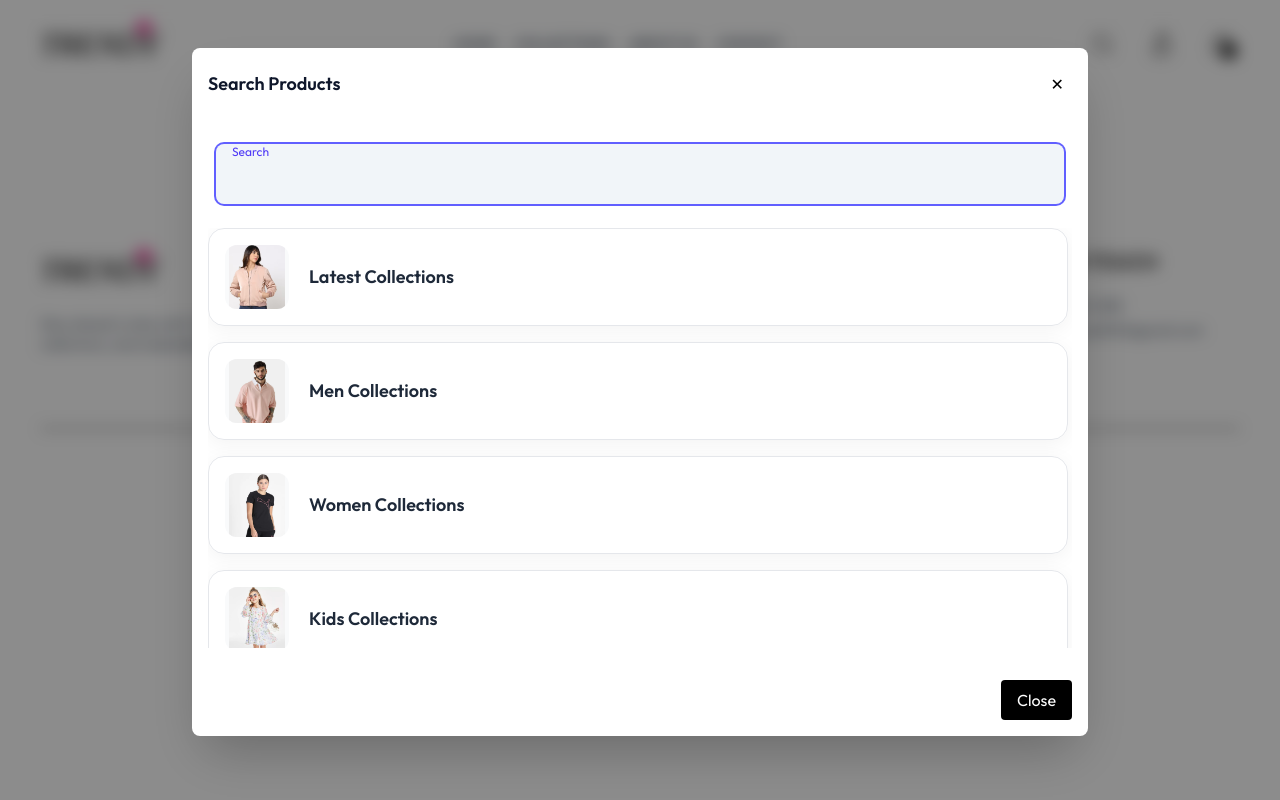
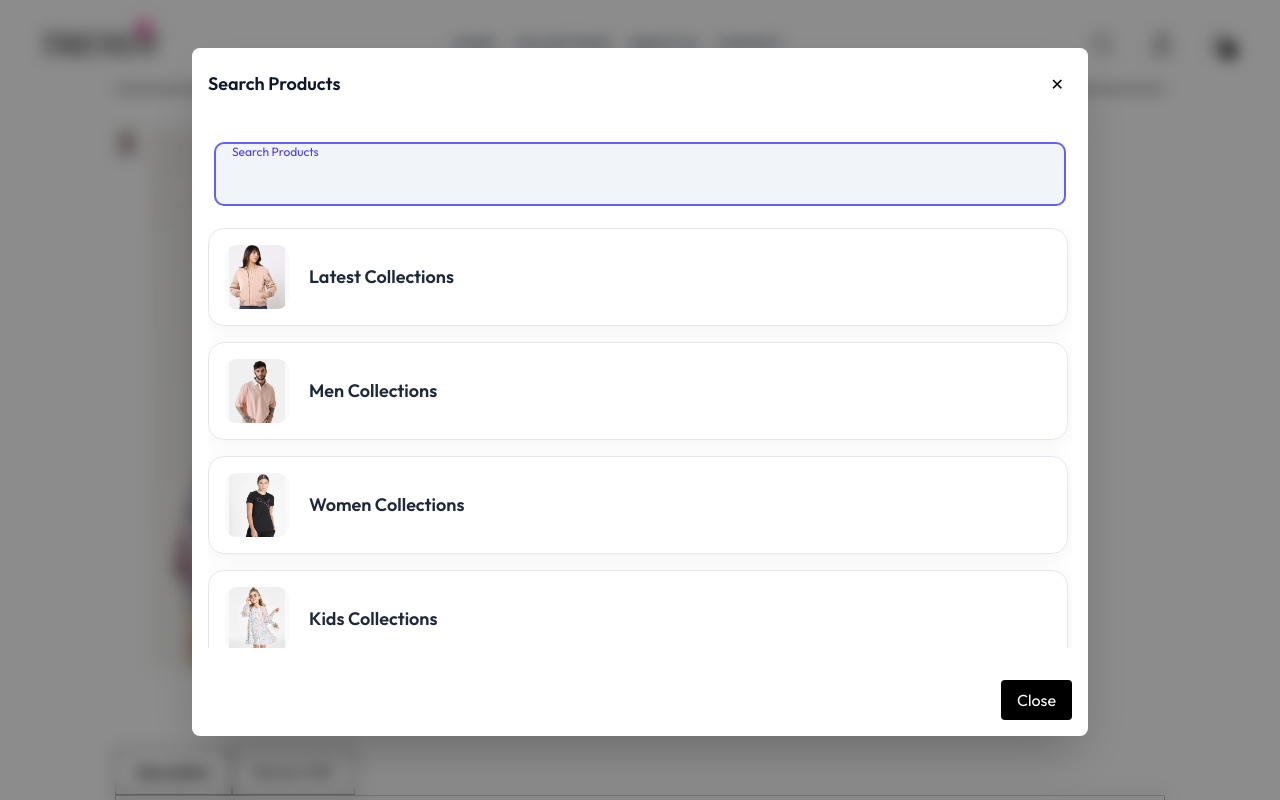
Before and after one commit to soumya100/Trendy, a React (Vite) app: page /product/aaaaa in a window 1280 px wide. Both pictures are taken after a click on the element 1102 px from the left and 44 px from the top of the page. Shown: the top 800 px of the page. Built offline with nearby package versions, Linux system fonts and the light colour scheme; a web font is replaced by a local one.

Commit message:
product page completed

```diff
--- a/src/components/NavBar.jsx
+++ b/src/components/NavBar.jsx
@@ -7,6 +7,7 @@ import Logo from "../common/Logo.jsx";
 import text from "../languages/en.json";
 import { useModal } from "../context/DialogContext.jsx";
 import SearchProducts from "./SearchProducts.jsx";
+import texts from '../languages/en.json'
 
 const NavBar = () => {
   const [scrolled, setScrolled] = React.useState(false);
@@ -46,7 +47,7 @@ const NavBar = () => {
   //search handler
   const openSearchModal = () => {
     openModal({
-      title: "Search Products",
+      title: texts.search.label,
       content: (
        <SearchProducts searchRef={searchRef} closeModal={closeModal}/>
       ),
@@ -55,7 +56,7 @@ const NavBar = () => {
           onClick={close}
           className="px-4 py-2 bg-black text-white rounded cursor-pointer"
         >
-          Close
+          {texts.close}
         </button>
       ),
       initialFocusRef: searchRef,
--- /dev/null
+++ b/src/components/Product/index.jsx
@@ -0,0 +1,196 @@
+import React from "react";
+import { useParams } from "react-router-dom";
+import { ShopContext } from "../../context/ShopContext";
+import { assets } from "../../assets/assets";
+import texts from "../../languages/en.json";
+
+const ProductIndex = () => {
+  const { id } = useParams();
+  const { products, currency } = React.useContext(ShopContext);
+  const [productData, setProductData] = React.useState([]);
+  const [image, setImage] = React.useState("");
+  const [size, setSize] = React.useState("");
+  const rating = 3;
+  const starIcons = Array.from({ length: 5 }, (_, index) =>
+    index < rating ? assets.star_icon : assets.star_dull_icon
+  );
+
+  const fetchProductData = async () => {
+    if (!products?.length) return;
+
+    const foundProduct = products.find((item) => item._id === id);
+
+    if (foundProduct) {
+      setProductData(foundProduct);
+      setImage(foundProduct?.image?.[0]);
+    } else {
+      setProductData(null);
+    }
+  };
+
+  React.useEffect(() => {
+    fetchProductData();
+  }, [id, products]);
+
+  //fucntion to handle image click
+  const handleImageClick = (clickedImage) => {
+    setImage(clickedImage);
+  };
+
+  //funtion to handle size clicks
+  const handleSizeClick = (productSize) => {
+    setSize((prev) => (prev === productSize ? "" : productSize));
+  };
+
+  return productData ? (
+    <div className="border-t-2 pt-10 transition-opacity ease-in duration-500 opacity-100">
+      {/*--------------------------------
+      *             Product Data
+      -----------------------------------*/}
+      <div className="flex gap-12 flex-col sm:flex-row">
+        {/*---------------------------------------
+        *           Product Images
+        -----------------------------------------*/}
+
+        <div className="flex-1 flex flex-col-reverse gap-3 sm:flex-row">
+          <div className="flex sm:flex-col overflow-x-auto sm:overflow-y-auto justify-between sm:justify-normal w-full sm:w-[18.7%]">
+            {productData?.image?.map((imageItem, idx) => (
+              <img
+                onClick={() => handleImageClick(imageItem)}
+                src={imageItem}
+                key={idx}
+                alt={`image-${idx}`}
+                className="w-[24%] sm:w-full sm:mb-3 shrink-0 cursor-pointer"
+              />
+            ))}
+          </div>
+          {image && (
+            <img src={image} alt="main-img" className="w-full h-auto" />
+          )}
+        </div>
+
+        {/*----------------------
+        * Product Information
+        -------------------------*/}
+        <div className="flex-1">
+          <h1 className="font-medium text-2xl mt-2">
+            {productData?.name || texts.product.nameNA}
+          </h1>
+          <div className="flex items-center gap-1 mt-2">
+            {starIcons.map((icon, idx) => (
+              <img key={idx} src={icon} alt={`star-${idx}`} className="w-3.5" />
+            ))}
+            <p className="pl-2">(122)</p>
+          </div>
+          <p className="mt-5 text-3xl font-medium">
+            {productData?.price && currency}{" "}
+            {productData?.price || texts.notAvailable}
+          </p>
+          <p className="mt-5 text-gray-500 md:w-4/5">
+            {productData?.description ||
+              `${texts.product.desc} ${texts.notAvailable}`}
+          </p>
+          <div className="flex flex-col gap-4 my-8">
+            <p>{texts.product.selectSize}</p>
+            <div className="flex gap-2 flex-wrap">
+              {productData?.sizes?.map((productSize) => (
+                <button
+                  key={productSize} // ✅ better key than index
+                  className={`border border-gray-300 px-4 py-2 rounded-md ${
+                    size === productSize
+                      ? "border-black bg-black text-white"
+                      : ""
+                  } hover:border-black hover:bg-black hover:text-white
+                  transition-all duration-200 cursor-pointer`}
+                  onClick={() => handleSizeClick(productSize)}
+                >
+                  {productSize}
+                </button>
+              ))}
+            </div>
+          </div>
+          <button className="bg-black text-white px-8 py-3 text-sm hover:bg-gray-800 active:bg-gray-700 cursor-pointer">
+            {texts.product.addCart.toUpperCase()}
+          </button>
+          <hr className="mt-8 sm:w-4/5" />
+          <div className="text-sm text-gray-600 mt-5 flex flex-col gap-2 animate-fade-in">
+            {[
+              {
+                text: texts.product.originalText,
+                highlight: "100%",
+              },
+              {
+                text: texts.product.cod,
+                highlight: "Cash On Delivery",
+              },
+              {
+                text: texts.product.easyReturn,
+                highlight: "Easy Return",
+              },
+            ].map((item, idx) => (
+              <div
+                key={idx}
+                className="flex items-start gap-2 opacity-0 animate-slide-up"
+                style={{ animationDelay: `${idx * 0.1}s` }}
+              >
+                <svg
+                  className="w-4 h-4 text-black mt-0.5 shrink-0"
+                  fill="none"
+                  stroke="currentColor"
+                  strokeWidth="2"
+                  viewBox="0 0 24 24"
+                >
+                  <path
+                    strokeLinecap="round"
+                    strokeLinejoin="round"
+                    d="M5 13l4 4L19 7"
+                  />
+                </svg>
+
+                {/* ✅ Highlighted Text */}
+                <p>
+                  {item.highlight && item.text.includes(item.highlight)
+                    ? item.text.split(item.highlight).map((part, i, arr) => (
+                        <span key={i}>
+                          {part}
+                          {i < arr.length - 1 && (
+                            <span className="font-semibold text-black">
+                              {item.highlight}
+                            </span>
+                          )}
+                        </span>
+                      ))
+                    : item.text}
+                </p>
+              </div>
+            ))}
+          </div>
+        </div>
+      </div>
+
+      {/*--------------------------
+            Description & Review Section
+            ---------------------------*/}
+      <div className="mt-20">
+        <div className="flex">
+          <b className="border px-5 py-3 text-sm">{texts.product.desc}</b>
+          <p className="border px-5 py-3 text-sm">
+            {texts.product.reviews} (122)
+          </p>
+        </div>
+        <div className="flex flex-col gap-4 border p-6 text-sm text-gray-500">
+            <p>
+                {texts.product.descSectionOne}
+            </p>
+            <p>
+                {texts.product.descSectionTwo}
+            </p>
+        </div>
+      </div>
+    </div>
+  ) : (
+    <div className="opacity-0"></div>
+  );
+};
+
+export default ProductIndex;
--- a/src/components/SearchProducts.jsx
+++ b/src/components/SearchProducts.jsx
@@ -3,6 +3,7 @@ import CustomInputField from "../common/InputSearchField";
 import { ShopContext } from "../context/ShopContext";
 import { useNavigate, useSearchParams } from "react-router-dom";
 import { searchData } from "../assets/assets";
+import text from '../languages/en.json'
 
 const SearchProducts = ({ searchRef, closeModal }) => {
   const { products } = useContext(ShopContext);
@@ -56,8 +57,8 @@ const SearchProducts = ({ searchRef, closeModal }) => {
       <CustomInputField
         inputRef={searchRef}
         id="searchBox"
-        label="Search"
-        placeholder="Search products..."
+        label={text.search.label}
+        placeholder={text.search.placeholder}
         autoFocus
         variant="filled"
         width="100%"
@@ -132,7 +133,7 @@ const SearchProducts = ({ searchRef, closeModal }) => {
         {/* ✅ NO MATCH */}
         {searchProducts.trim() && filteredProducts.length === 0 && (
           <p className="text-center text-gray-500 py-10">
-            No products found
+            {text.productsNotFound}
           </p>
         )}
       </div>
--- a/src/index.css
+++ b/src/index.css
@@ -222,3 +222,31 @@ a.active p{
 .animate-ultra-panel-out {
   animation: ultraPanelOut 0.28s cubic-bezier(0.33, 1, 0.68, 1) forwards;
 }
+
+::-webkit-scrollbar{
+  display: none;
+}
+
+@keyframes fadeIn {
+  from { opacity: 0 }
+  to { opacity: 1 }
+}
+
+@keyframes slideUp {
+  from {
+    opacity: 0;
+    transform: translateY(8px);
+  }
+  to {
+    opacity: 1;
+    transform: translateY(0);
+  }
+}
+
+.animate-fade-in {
+  animation: fadeIn 0.3s ease-out forwards;
+}
+
+.animate-slide-up {
+  animation: slideUp 0.4s ease-out forwards;
+}
--- a/src/languages/en.json
+++ b/src/languages/en.json
@@ -79,5 +79,24 @@
     "formValidationErrors": {
         "required": "This field is required",
         "invalidEmail": "Please enter a valid email address"
-    }
+    },
+    "search":{
+        "label" : "Search Products",
+        "placeholder" : "Type to search..."
+    },
+    "productsNotFound": "No products found",
+    "close": "Close",
+    "product":{
+        "selectSize": "Select Size",
+        "nameNA": "Product Name Not Assigned",
+        "desc": "Description",
+        "addCart": "Add To Cart",
+        "originalText": "100% Original",
+        "cod": "Cash On Delivery Is Available In This Product",
+        "easyReturn": "Easy Return And Exchange Policy Within 7 Days",
+        "reviews": "Reviews",
+    "descSectionOne": "Experience the perfect blend of style, comfort, and durability with this premium-quality product. Crafted using high-grade materials, it offers a soft feel on the skin while ensuring long-lasting performance. Designed for everyday wear, this piece delivers breathability, flexibility, and a tailored fit that enhances your overall look. Whether you're styling it for casual outings or layering it for a refined appearance, this product is built to complement your lifestyle.",
+    "descSectionTwo": "The fabric is carefully selected to maintain color, shape, and texture even after multiple washes. With attention to detail in every stitch, this product reflects superior craftsmanship and modern fashion standards."
+    },
+    "notAvailable": "Not Available"
 }
--- a/src/pages/Collection.jsx
+++ b/src/pages/Collection.jsx
@@ -158,7 +158,7 @@ export default function Collection() {
           <img
             className={`h-3 transition-transform ${showFilter ? "rotate-90" : ""}`}
             src={assets.dropdown_icon}
-            alt=""
+            alt="dropdown-icon"
           />
         </p>
 
@@ -188,8 +188,8 @@ export default function Collection() {
         <div className="mb-4">
           <CustomInputField
             id="collectionSearch"
-            label="Search Products"
-            placeholder="Type to search..."
+            label={text.search.label}
+            placeholder={text.search.placeholder}
             value={searchProducts}
             onChange={(e) => setSearchProducts(e.target.value)}
             variant="filled"
--- a/src/pages/Product.jsx
+++ b/src/pages/Product.jsx
@@ -1,11 +1,11 @@
-import React from 'react'
+import ProductIndex from "../components/Product";
 
 const Product = () => {
-  return (
-    <div>
 
-    </div>
+
+  return(
+    <ProductIndex />
   )
-}
+};
 
-export default Product
+export default Product;
```
